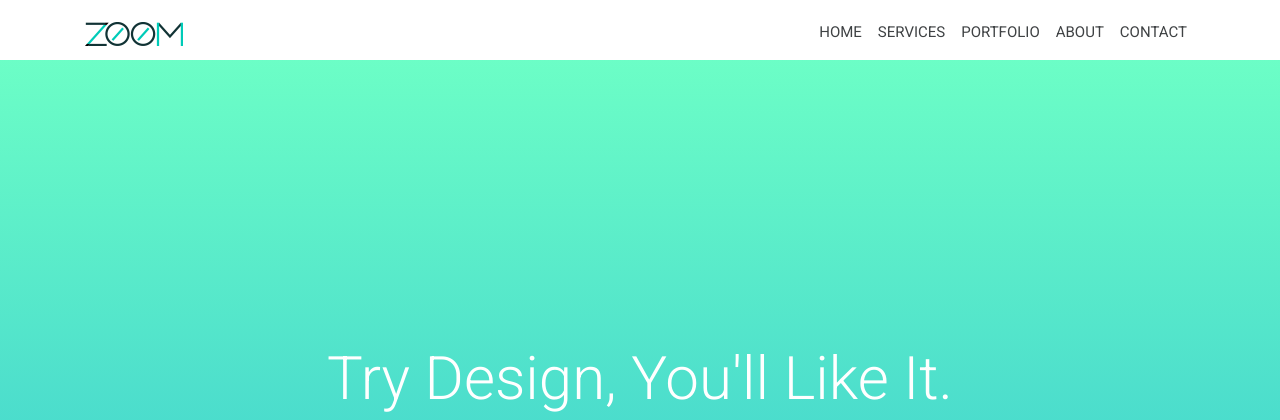
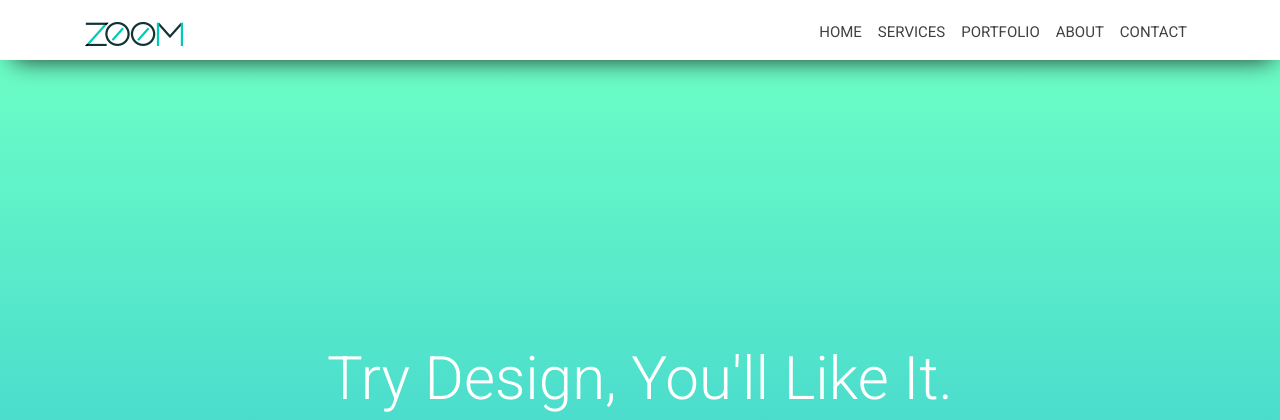
Before and after one commit to jeffersonrucu/Zoom, a web app: file index.html in a window 1280 px wide. Shown: the top 420 px of the page. Run offline with its HTML, style and script files only (its server is not run), Linux system fonts and the light colour scheme.

Commit message:
Cria Sombra navbar

```diff
--- a/css/main.css
+++ b/css/main.css
@@ -247,4 +247,11 @@
 
 input.form-control.p-4::placeholder {
     color: #fff;
-  }
+}
+
+
+  /******** shadow / animation **********/
+
+.shadow-box-center{
+    box-shadow: 3px 9px 26px -10px rgba(28,28,28,1);
+}
--- a/index.html
+++ b/index.html
@@ -16,7 +16,7 @@
 
     <body>
         <header>
-            <nav class="navbar navbar-expand-sm navbar-light background-white fixed-top">
+            <nav class="navbar navbar-expand-sm navbar-light background-white fixed-top shadow-box-center">
                 <div class="container mt-1">
 
                     <a href="index.html" class="navbar-brand"><img src="img/logo.png"></a>
```
